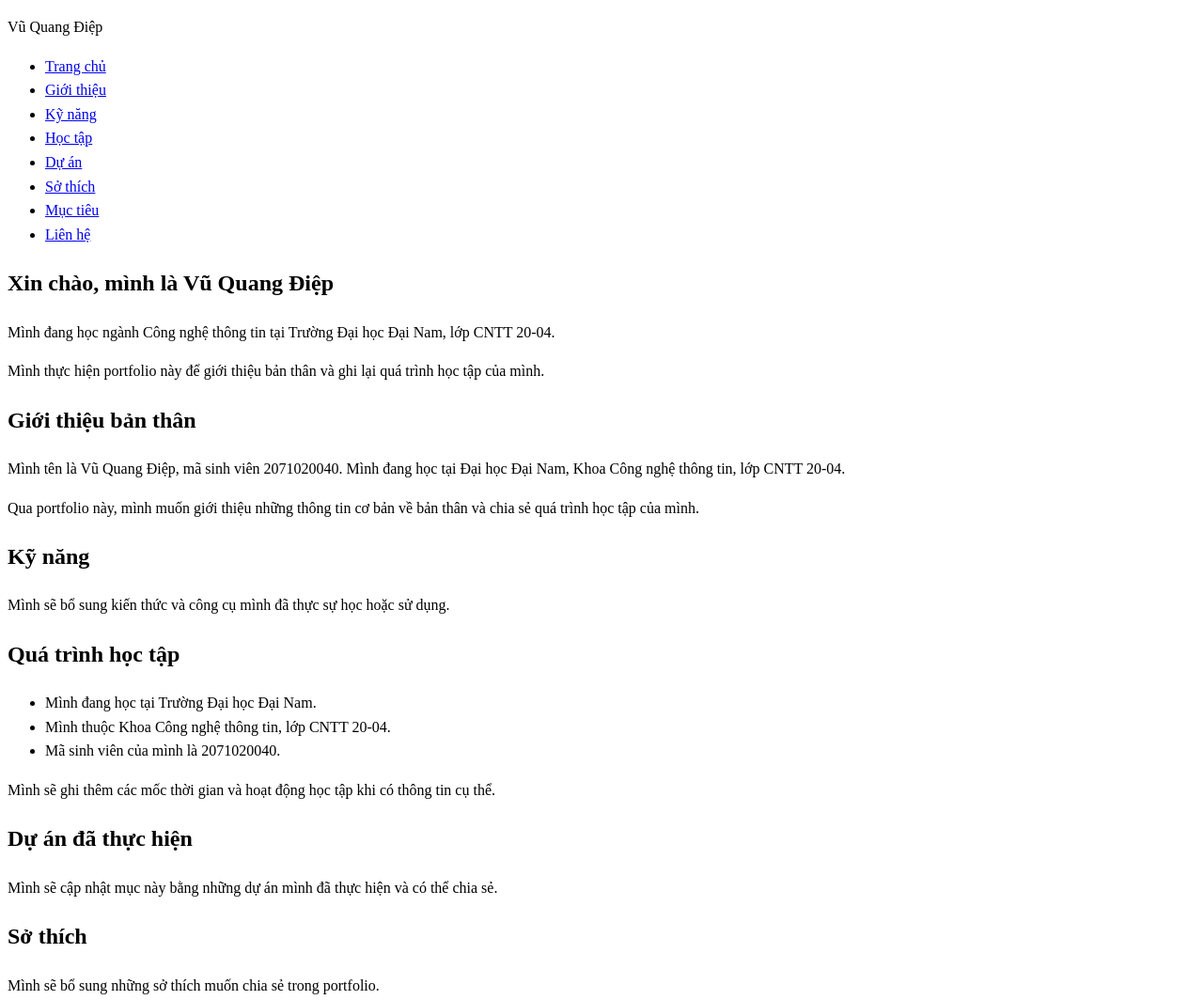
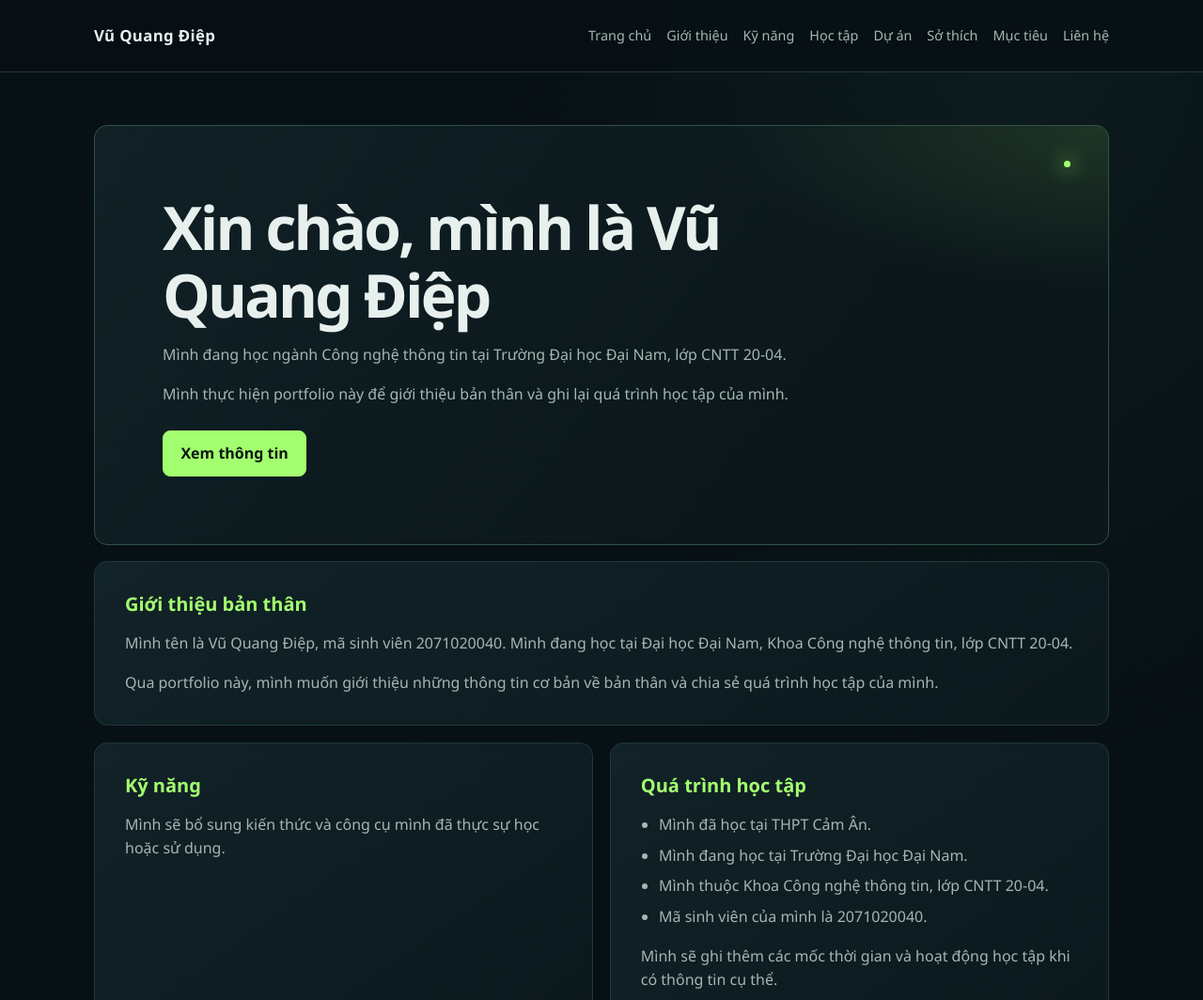
Before and after one commit to diepvu190408/A3-2071020040-VuQuangDiep, a plain HTML site: page index.html in a window 1280 px wide. Shown: the top 1064 px of the page at 94% size. Drawn offline with Linux system fonts and the light colour scheme.

Commit message:
Day 2: Complete portfolio UI design
Co-authored-by: Copilot <223556219+Copilot@users.noreply.github.com>

```diff
--- a/css/style.css
+++ b/css/style.css
@@ -1,4 +1,271 @@
-/* Giữ khoảng cách dòng dễ đọc; phần trình bày sẽ được làm ở Ngày 2. */
+:root {
+  color-scheme: dark;
+  --color-background: #071014;
+  --color-border: #20383d;
+  --color-text: #e7f0ed;
+  --color-muted: #a4b7b2;
+  --color-accent: #a3ff6f;
+  --content-width: 1080px;
+}
+
+* {
+  box-sizing: border-box;
+}
+
+html {
+  scroll-behavior: smooth;
+}
+
 body {
+  margin: 0;
+  background:
+    radial-gradient(ellipse at 85% 0%, rgb(39 86 76 / 18%), transparent 34rem),
+    var(--color-background);
+  color: var(--color-text);
+  font-family: "Segoe UI", Arial, sans-serif;
   line-height: 1.6;
 }
+
+a {
+  color: var(--color-accent);
+  text-decoration-color: rgb(163 255 111 / 45%);
+  text-underline-offset: 0.22em;
+  transition: color 160ms ease, text-decoration-color 160ms ease;
+}
+
+a:hover {
+  color: #c4ff9f;
+  text-decoration-color: currentColor;
+}
+
+a:focus-visible {
+  outline: 2px solid var(--color-accent);
+  outline-offset: 4px;
+}
+
+.container {
+  width: min(var(--content-width), calc(100% - 3rem));
+  margin-inline: auto;
+}
+
+.site-header {
+  border-bottom: 1px solid var(--color-border);
+  background: rgb(7 16 20 / 92%);
+}
+
+.site-header .container {
+  min-height: 76px;
+  display: flex;
+  align-items: center;
+  justify-content: space-between;
+  gap: 1.5rem;
+  padding-block: 0.85rem;
+}
+
+.site-name {
+  flex: 0 0 auto;
+  margin: 0;
+  color: var(--color-text);
+  font-size: 1.05rem;
+  font-weight: 700;
+  letter-spacing: 0.02em;
+}
+
+.navigation {
+  display: flex;
+  flex-wrap: wrap;
+  justify-content: flex-end;
+  gap: 0.25rem 1rem;
+  margin: 0;
+  padding: 0;
+  list-style: none;
+}
+
+.navigation a {
+  display: inline-block;
+  padding-block: 0.35rem;
+  color: var(--color-muted);
+  font-size: 0.9rem;
+  text-decoration: none;
+}
+
+.navigation a:hover {
+  color: var(--color-accent);
+}
+
+main.container {
+  display: grid;
+  grid-template-columns: repeat(2, minmax(0, 1fr));
+  gap: 1.1rem;
+  padding-block: 3.5rem 4rem;
+}
+
+.section {
+  min-width: 0;
+  padding: clamp(1.35rem, 3vw, 2rem);
+  border: 1px solid var(--color-border);
+  border-radius: 14px;
+  background: linear-gradient(145deg, rgb(18 36 42 / 92%), rgb(12 25 30 / 96%));
+  transition: border-color 180ms ease, transform 180ms ease, background-color 180ms ease;
+}
+
+.section:hover {
+  transform: translateY(-3px);
+  border-color: #3c6256;
+}
+
+#trang-chu,
+#gioi-thieu {
+  grid-column: 1 / -1;
+}
+
+#trang-chu {
+  position: relative;
+  overflow: hidden;
+  padding: clamp(2rem, 6vw, 4.5rem);
+  border-color: #315248;
+  background:
+    radial-gradient(ellipse at 100% 0%, rgb(163 255 111 / 13%), transparent 26rem),
+    linear-gradient(130deg, #102126, #0b171b 68%);
+}
+
+#trang-chu::before {
+  position: absolute;
+  top: 2.3rem;
+  right: 2.5rem;
+  width: 7px;
+  height: 7px;
+  border-radius: 50%;
+  background: var(--color-accent);
+  box-shadow: 0 0 20px 5px rgb(163 255 111 / 30%);
+  content: "";
+}
+
+h1,
+h2,
+p {
+  margin-top: 0;
+}
+
+h1 {
+  max-width: 18ch;
+  margin-bottom: 1rem;
+  font-size: clamp(2.2rem, 5vw, 4rem);
+  line-height: 1.12;
+  letter-spacing: -0.045em;
+}
+
+h2 {
+  margin-bottom: 1rem;
+  color: var(--color-accent);
+  font-size: 1.25rem;
+  line-height: 1.3;
+}
+
+p,
+li {
+  color: var(--color-muted);
+}
+
+.section p:last-child,
+.section ul:last-child {
+  margin-bottom: 0;
+}
+
+.section ul {
+  padding-left: 1.2rem;
+}
+
+.section li + li {
+  margin-top: 0.45rem;
+}
+
+.button {
+  display: inline-flex;
+  align-items: center;
+  justify-content: center;
+  min-height: 44px;
+  margin-top: 0.6rem;
+  padding: 0.65rem 1.15rem;
+  border: 1px solid var(--color-accent);
+  border-radius: 8px;
+  background: var(--color-accent);
+  color: #0b1710;
+  font-weight: 700;
+  text-decoration: none;
+  transition: background-color 160ms ease, transform 160ms ease;
+}
+
+.button:hover {
+  transform: translateY(-2px);
+  background: #c4ff9f;
+  color: #0b1710;
+}
+
+.site-footer {
+  border-top: 1px solid var(--color-border);
+  background: #060d10;
+}
+
+.site-footer .container {
+  padding-block: 1.5rem;
+}
+
+.site-footer p {
+  margin-bottom: 0.25rem;
+  font-size: 0.9rem;
+}
+
+@media (max-width: 760px) {
+  .site-header .container {
+    align-items: flex-start;
+    flex-direction: column;
+    gap: 0.6rem;
+  }
+
+  .navigation {
+    justify-content: flex-start;
+    gap: 0.2rem 0.85rem;
+  }
+
+  main.container {
+    grid-template-columns: minmax(0, 1fr);
+    padding-block: 2rem 3rem;
+  }
+
+  #trang-chu,
+  #gioi-thieu {
+    grid-column: auto;
+  }
+}
+
+@media (max-width: 420px) {
+  .container {
+    width: min(var(--content-width), calc(100% - 2rem));
+  }
+
+  .navigation {
+    gap: 0.15rem 0.7rem;
+  }
+
+  .navigation a {
+    font-size: 0.85rem;
+  }
+
+  #trang-chu::before {
+    top: 1.35rem;
+    right: 1.35rem;
+  }
+}
+
+@media (prefers-reduced-motion: reduce) {
+  html {
+    scroll-behavior: auto;
+  }
+
+  *,
+  *::before,
+  *::after {
+    transition-duration: 0.01ms !important;
+  }
+}
--- a/index.html
+++ b/index.html
@@ -32,6 +32,7 @@
       <h1>Xin chào, mình là Vũ Quang Điệp</h1>
       <p>Mình đang học ngành Công nghệ thông tin tại Trường Đại học Đại Nam, lớp CNTT 20-04.</p>
       <p>Mình thực hiện portfolio này để giới thiệu bản thân và ghi lại quá trình học tập của mình.</p>
+      <a class="button" href="#gioi-thieu">Xem thông tin</a>
     </section>
 
     <!-- Phần giới thiệu chỉ dùng thông tin cá nhân mình đã cung cấp. -->
@@ -51,6 +52,7 @@
     <section id="hoc-tap" class="section">
       <h2>Quá trình học tập</h2>
       <ul>
+        <li>Mình đã học tại THPT Cảm Ân.</li>
         <li>Mình đang học tại Trường Đại học Đại Nam.</li>
         <li>Mình thuộc Khoa Công nghệ thông tin, lớp CNTT 20-04.</li>
         <li>Mã sinh viên của mình là 2071020040.</li>
@@ -76,7 +78,8 @@
 
     <section id="lien-he" class="section">
       <h2>Thông tin liên hệ</h2>
-      <p>Mình sẽ bổ sung thông tin liên hệ muốn công khai sau.</p>
+      <p>Mình có thể được tìm thấy trên GitHub:</p>
+      <p><a href="https://github.com/diepvu190408" target="_blank" rel="noopener noreferrer">github.com/diepvu190408</a></p>
     </section>
   </main>
 
```
Also changed, not shown: 3 other files.
